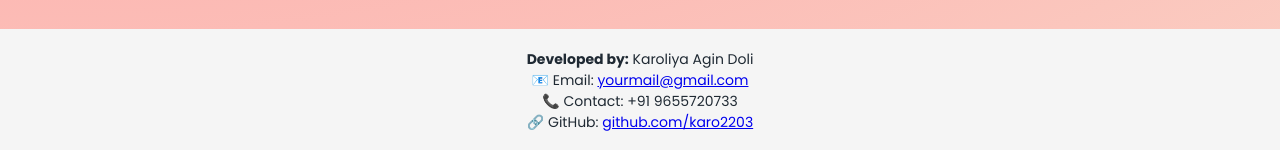
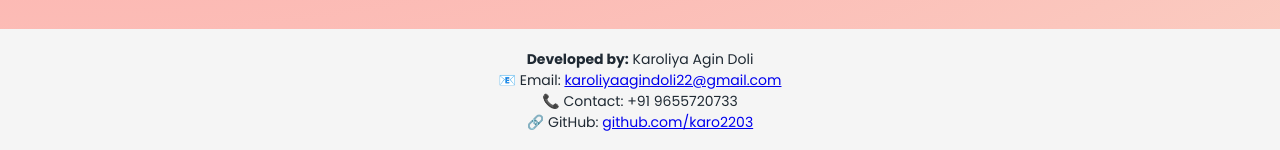
Before and after one commit to karo2203/ai-food-stall-ordering-system, a plain HTML site: page index.html in a window 1280 px wide. Shown: the part 2366-2516 px from the top of the page. Drawn offline with Linux system fonts and the light colour scheme.

Commit message:
Update index.html

```diff
--- a/index.html
+++ b/index.html
@@ -174,7 +174,7 @@
   <p><b>Developed by:</b> Karoliya Agin Doli</p>
 
   <p>📧 Email:
-  <a href="mailto:karoliyaagindoli22@gmail.com">yourmail@gmail.com</a></p>
+  <a href="mailto:karoliyaagindoli22@gmail.com">karoliyaagindoli22@gmail.com</a></p>
 
   <p>📞 Contact: +91 9655720733</p>
 
```
